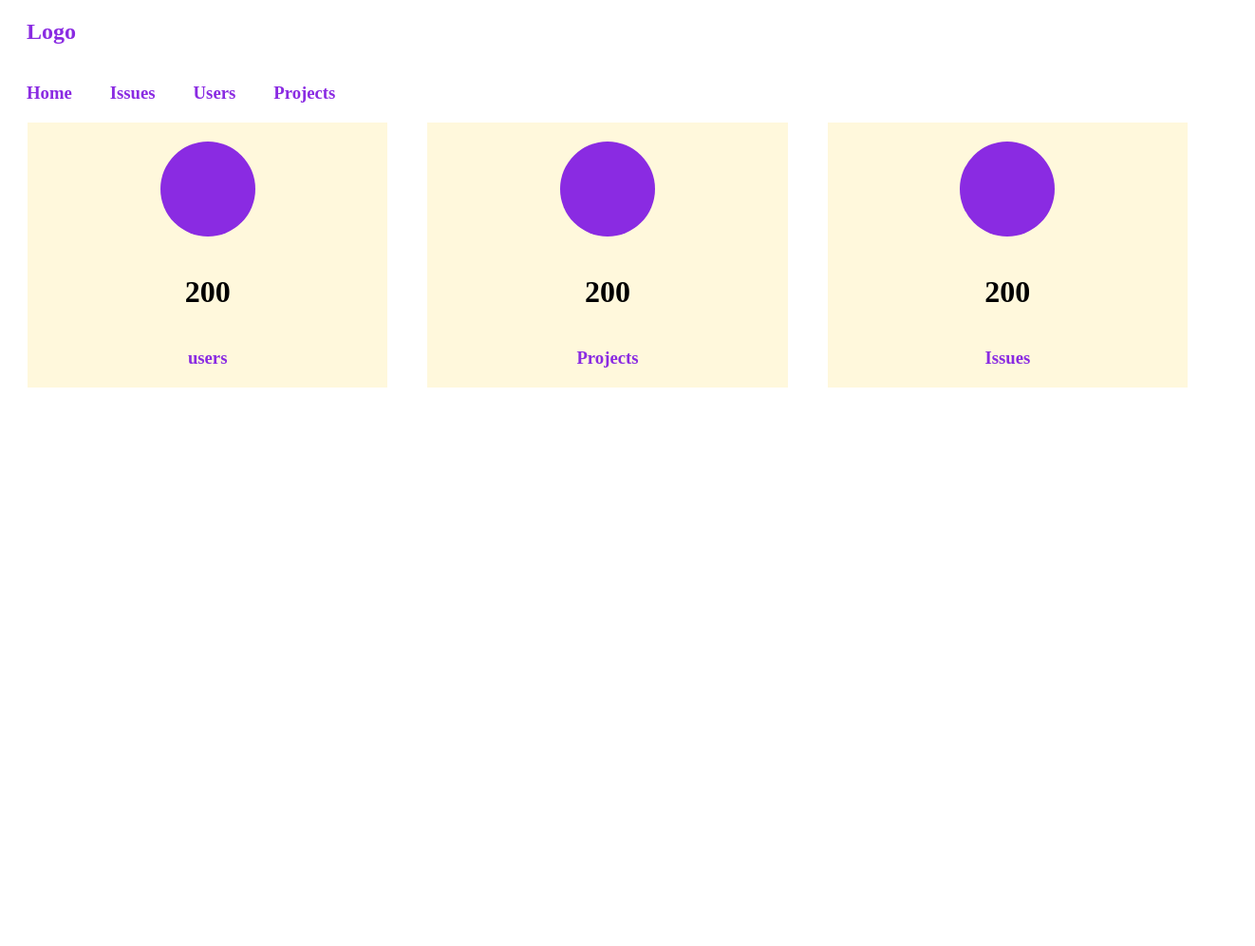
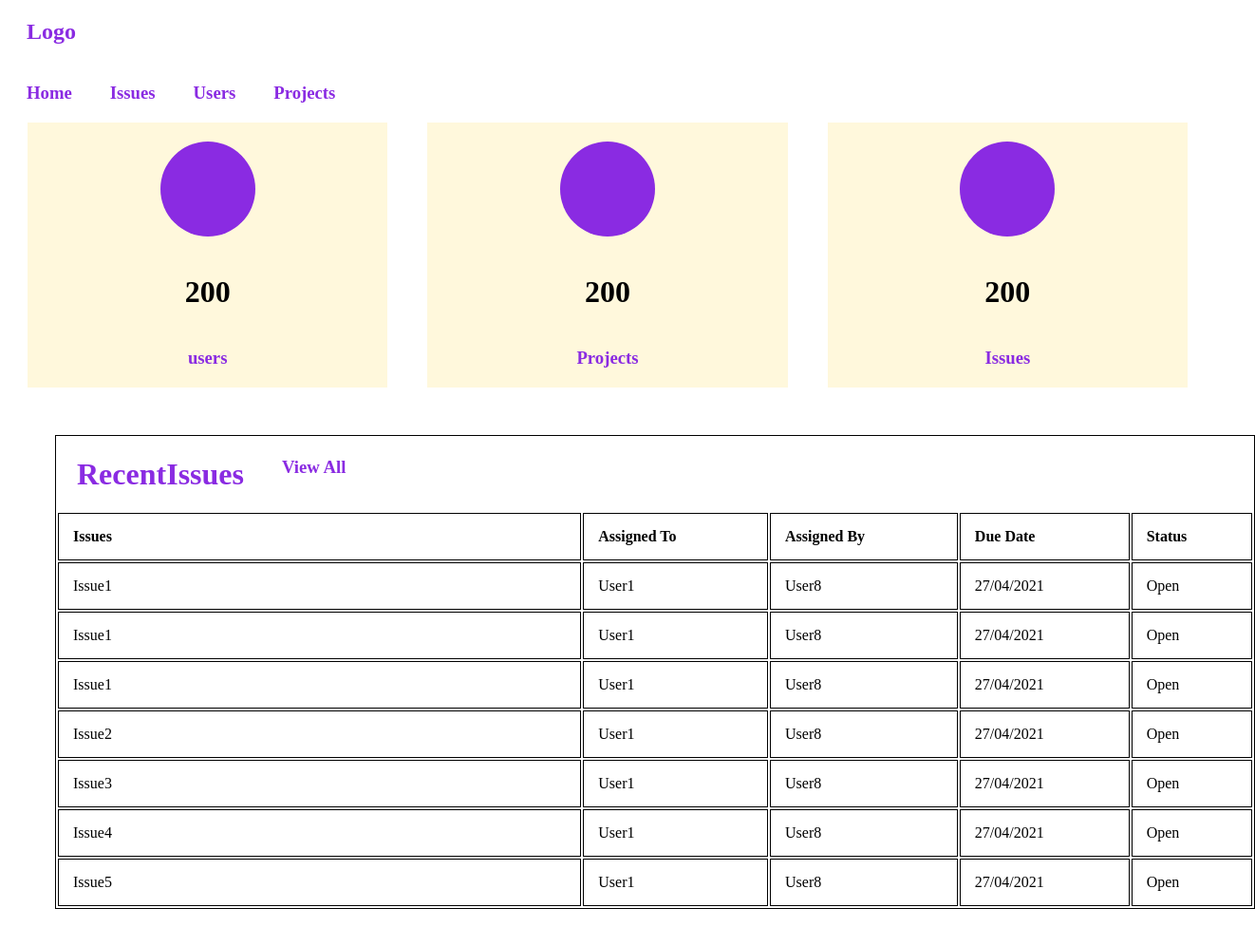
Before and after one commit to Aashiish-Pandey/HTML-and-CSS-Practice, a plain HTML site: page index.html in a window 1280 px wide. Shown: the whole page at 95% size, 1322 px wide, since content can reach past the window. Before the commit the page ends 800 px from the top, so only its background shows below. Drawn offline with Linux system fonts and the light colour scheme.

Commit message:
adding Table and table styling

```diff
--- a/app.css
+++ b/app.css
@@ -1,17 +1,15 @@
 .nav {
-
   display: flex;
   width: 100%;
   justify-content: flex-start;
 }
 
-
-h3 ,h2 ,h1{
-
+h3,
+h2,
+h1 {
   margin: 20px;
   color: blueviolet;
 }
-
 
 .circle {
   background: blueviolet;
@@ -22,15 +20,11 @@ h3 ,h2 ,h1{
 }
 
 .card {
-
   display: flex;
   justify-content: space-around;
-
-
 }
 
 .card-item {
-
   display: flex;
   flex-direction: column;
   width: 30%;
@@ -38,3 +32,28 @@ h3 ,h2 ,h1{
   justify-content: center;
   align-items: center;
 }
+
+table {
+
+  margin:50px;
+}
+
+table,th,td {
+
+  border: 1px solid black;
+}
+
+th,td {
+
+  padding: 15px
+}
+
+th {
+  text-align: left;
+}
+
+.caption {
+
+  display: flex;
+  align-items: flex-start;
+}
--- a/index.html
+++ b/index.html
@@ -34,5 +34,70 @@
         <h3>Issues</h3>
       </div>
     </div>
+    <table style ="width:100%" >
+
+      <caption class = "caption">
+        <h1 >RecentIssues</h1>
+        <h3 >View All</h3>
+      </caption>
+      <tr>
+
+        <th>Issues</th>
+        <th>Assigned To</th>
+        <th>Assigned By</th>
+        <th>Due Date</th>
+        <th>Status</th>
+      </tr>
+      <tr>
+        <td>Issue1</td>
+        <td>User1</td>
+        <td>User8</td>
+        <td>27/04/2021</td>
+        <td>Open</td>
+      </tr>
+      <tr>
+        <td>Issue1</td>
+        <td>User1</td>
+        <td>User8</td>
+        <td>27/04/2021</td>
+        <td>Open</td>
+      </tr>
+      <tr>
+        <td>Issue1</td>
+        <td>User1</td>
+        <td>User8</td>
+        <td>27/04/2021</td>
+        <td>Open</td>
+      </tr>
+      <tr>
+        <td>Issue2</td>
+        <td>User1</td>
+        <td>User8</td>
+        <td>27/04/2021</td>
+        <td>Open</td>
+      </tr>
+      <tr>
+        <td>Issue3</td>
+        <td>User1</td>
+        <td>User8</td>
+        <td>27/04/2021</td>
+        <td>Open</td>
+      </tr>
+      <tr>
+        <td>Issue4</td>
+        <td>User1</td>
+        <td>User8</td>
+        <td>27/04/2021</td>
+        <td>Open</td>
+      </tr>
+      <tr>
+        <td>Issue5</td>
+        <td>User1</td>
+        <td>User8</td>
+        <td>27/04/2021</td>
+        <td>Open</td>
+      </tr>
+
+    </table>
   </body>
 </html>
```
